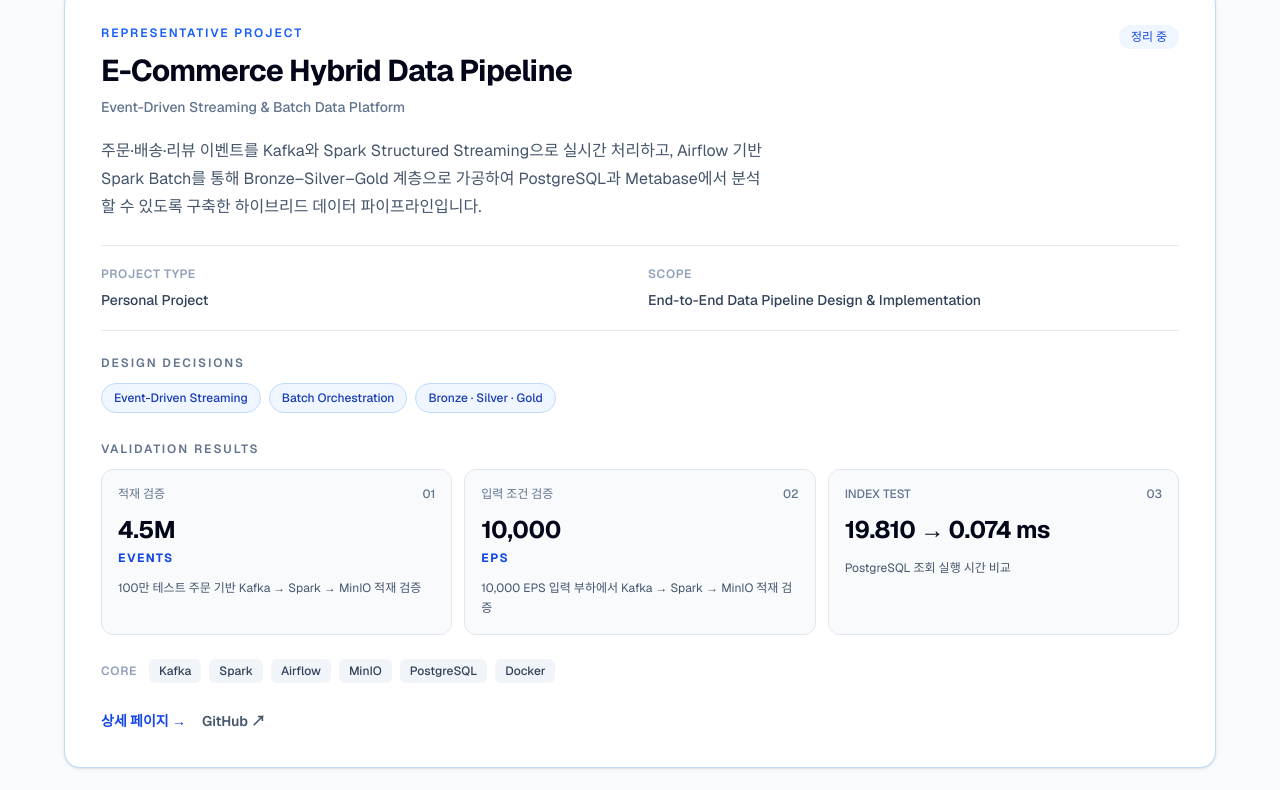
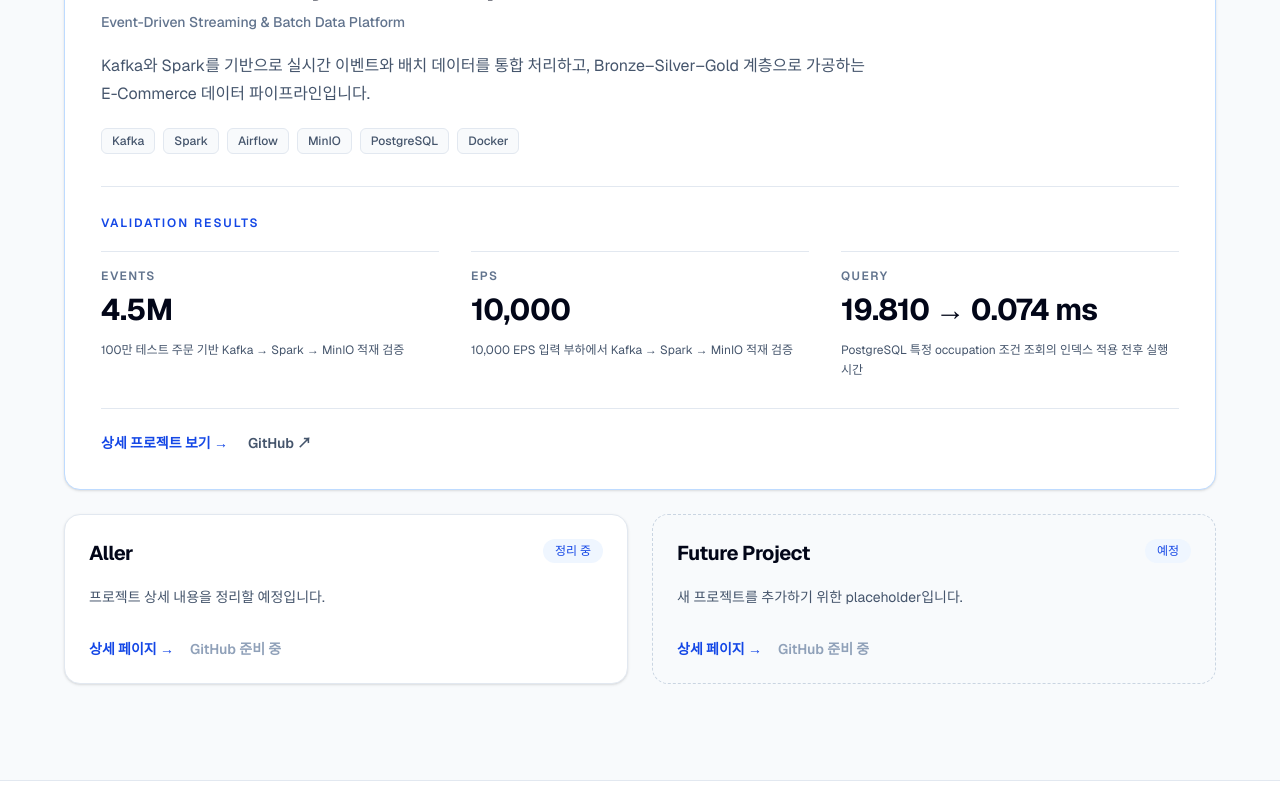
Before and after one commit to bhjin97/data-engineer-portfolio, a Next.js app: page / in a window 1280 px wide. Shown: the part 860-1650 px from the top of the page. Built offline with nearby package versions, Linux system fonts and the light colour scheme.

Commit message:
프로젝트 카드 디자인 변경

```diff
--- a/src/components/project/ProjectCard.tsx
+++ b/src/components/project/ProjectCard.tsx
@@ -11,57 +11,79 @@ export function ProjectCard({ project, prominence = "secondary" }: ProjectCardPr
   const isPrimary = prominence === "primary";
   const isPlanned = project.status === "예정";
 
+  if (isPrimary) {
+    return (
+      <article className="rounded-2xl border border-blue-200 bg-white p-6 shadow-sm sm:p-9">
+        <p className="text-xs font-semibold uppercase tracking-[0.16em] text-blue-600">Representative project</p>
+        <h3 className="mt-3 text-2xl font-bold tracking-tight text-slate-950 sm:text-3xl">{project.title}</h3>
+        {project.subtitle ? <p className="mt-2 text-sm font-medium text-slate-500">{project.subtitle}</p> : null}
+
+        <p className="mt-5 max-w-3xl text-base leading-7 text-slate-600">{project.featuredSummary ?? project.summary}</p>
+
+        {project.coreTechnologies ? (
+          <ul className="mt-5 flex flex-wrap gap-2" aria-label="프로젝트 핵심 기술">
+            {project.coreTechnologies.map((technology) => (
+              <li className="rounded-md border border-slate-200 bg-slate-50 px-2.5 py-1 text-xs font-medium text-slate-600" key={technology}>
+                {technology}
+              </li>
+            ))}
+          </ul>
+        ) : null}
+
+        {project.metrics ? (
+          <div className="mt-8 border-y border-slate-200 py-7">
+            <p className="text-xs font-semibold uppercase tracking-[0.16em] text-blue-700">Validation results</p>
+            <dl className="mt-5 grid gap-x-8 gap-y-6 sm:grid-cols-2 lg:grid-cols-3">
+              {project.metrics.map((metric) => (
+                <div className="min-w-0 border-t border-slate-200 pt-4" key={metric.label}>
+                  <dt className="text-xs font-semibold uppercase tracking-[0.12em] text-slate-500">
+                    {metric.unit ?? metric.label}
+                  </dt>
+                  <dd className="mt-2 break-words text-2xl font-bold tracking-tight text-slate-950 sm:text-3xl">
+                    {metric.value}
+                  </dd>
+                  {metric.description ? <dd className="mt-3 text-xs leading-5 text-slate-600">{metric.description}</dd> : null}
+                </div>
+              ))}
+            </dl>
+          </div>
+        ) : null}
+
+        <div className="mt-6 flex flex-wrap items-center gap-x-5 gap-y-3 text-sm font-semibold">
+          <Link className="text-blue-700 hover:text-blue-800" href={`/projects/${project.slug}`}>
+            상세 프로젝트 보기 <span aria-hidden="true">→</span>
+          </Link>
+          {githubLink ? (
+            <a className="text-slate-600 hover:text-slate-950" href={githubLink.href} target="_blank" rel="noopener noreferrer">
+              GitHub <span aria-hidden="true">↗</span>
+            </a>
+          ) : null}
+        </div>
+      </article>
+    );
+  }
+
   return (
-    <article className={`rounded-2xl border p-6 ${isPrimary ? "border-blue-200 bg-white shadow-sm sm:p-9" : isPlanned ? "border-dashed border-slate-300 bg-transparent text-slate-500" : "border-slate-200 bg-white shadow-sm"}`}>
+    <article className={`rounded-2xl border p-6 ${isPlanned ? "border-dashed border-slate-300 bg-transparent text-slate-500" : "border-slate-200 bg-white shadow-sm"}`}>
       <div className="flex items-start justify-between gap-4">
         <div>
-          {isPrimary ? <p className="mb-3 text-xs font-semibold uppercase tracking-[0.16em] text-blue-600">Representative project</p> : null}
-          <h3 className={`${isPrimary ? "text-2xl sm:text-3xl" : "text-xl"} font-bold tracking-tight text-slate-950`}>{project.title}</h3>
+          <h3 className="text-xl font-bold tracking-tight text-slate-950">{project.title}</h3>
           {project.subtitle ? <p className="mt-2 text-sm font-medium text-slate-500">{project.subtitle}</p> : null}
         </div>
-        <span className="shrink-0 rounded-full bg-blue-50 px-3 py-1 text-xs font-medium text-blue-700">
-          {project.status}
-        </span>
+        <span className="shrink-0 rounded-full bg-blue-50 px-3 py-1 text-xs font-medium text-blue-700">{project.status}</span>
       </div>
-      <p className={`${isPrimary ? "mt-5 max-w-2xl text-base" : "mt-4 text-sm"} leading-7 text-slate-600`}>{project.summary}</p>
-      {isPrimary && (project.projectType || project.scope) ? (
-        <dl className="mt-6 grid gap-4 border-y border-slate-200 py-5 sm:grid-cols-2">
-          {project.projectType ? <div><dt className="text-xs font-semibold uppercase tracking-wider text-slate-400">Project type</dt><dd className="mt-2 text-sm font-medium text-slate-700">{project.projectType}</dd></div> : null}
-          {project.scope ? <div><dt className="text-xs font-semibold uppercase tracking-wider text-slate-400">Scope</dt><dd className="mt-2 text-sm font-medium text-slate-700">{project.scope}</dd></div> : null}
-        </dl>
-      ) : null}
-      {isPrimary && project.features ? (
-        <div className="mt-6">
-          <p className="text-xs font-semibold uppercase tracking-[0.16em] text-slate-500">Design decisions</p>
-          <ul className="mt-3 flex flex-wrap gap-2">
-            {project.features.slice(0, 3).map((feature) => <li className="rounded-full border border-blue-200 bg-blue-50 px-3 py-1.5 text-xs font-medium text-blue-800" key={feature.label}>{feature.label}</li>)}
-          </ul>
-        </div>
-      ) : null}
-      {isPrimary && project.metrics ? (
-        <div className="mt-7">
-          <p className="text-xs font-semibold uppercase tracking-[0.16em] text-slate-500">Validation results</p>
-          <dl className="mt-3 grid gap-3 sm:grid-cols-3">
-          {project.metrics.map((metric) => (
-            <div className="rounded-xl border border-slate-200 bg-slate-50 p-4" key={metric.label}>
-              <dt className="flex items-center justify-between gap-2 text-xs font-medium text-slate-500"><span>{metric.label}</span><span>{metric.index}</span></dt>
-              <dd className="mt-3 text-2xl font-bold tracking-tight text-slate-950">{metric.value}</dd>
-              {metric.unit ? <dd className="mt-1 text-xs font-bold tracking-[0.12em] text-blue-700">{metric.unit}</dd> : null}
-              {metric.description ? <dd className="mt-3 text-xs leading-5 text-slate-600">{metric.description}</dd> : null}
-            </div>
-          ))}
-          </dl>
-        </div>
-      ) : null}
-      {isPrimary && project.coreTechnologies ? (
-        <div className="mt-6 flex flex-wrap items-center gap-2">
-          <span className="mr-1 text-xs font-semibold uppercase tracking-wider text-slate-400">Core</span>
-          {project.coreTechnologies.map((technology) => <span className="rounded-md bg-slate-100 px-2.5 py-1 text-xs font-medium text-slate-700" key={technology}>{technology}</span>)}
-        </div>
-      ) : null}
+      <p className="mt-4 text-sm leading-7 text-slate-600">{project.summary}</p>
       <div className="mt-7 flex flex-wrap items-center gap-4 text-sm font-semibold">
-        <Link className="text-blue-700 hover:text-blue-800" href={`/projects/${project.slug}`}>상세 페이지 <span aria-hidden="true">→</span></Link>
-        {githubLink ? <a className="text-slate-600 hover:text-slate-950" href={githubLink.href}>GitHub <span aria-hidden="true">↗</span></a> : <span className="cursor-not-allowed text-slate-400" title="링크 준비 중">GitHub 준비 중</span>}
+        <Link className="text-blue-700 hover:text-blue-800" href={`/projects/${project.slug}`}>
+          상세 페이지 <span aria-hidden="true">→</span>
+        </Link>
+        {githubLink ? (
+          <a className="text-slate-600 hover:text-slate-950" href={githubLink.href} target="_blank" rel="noopener noreferrer">
+            GitHub <span aria-hidden="true">↗</span>
+          </a>
+        ) : (
+          <span className="cursor-not-allowed text-slate-400" title="링크 준비 중">GitHub 준비 중</span>
+        )}
       </div>
     </article>
   );
--- a/src/components/sections/HeroSection.tsx
+++ b/src/components/sections/HeroSection.tsx
@@ -22,14 +22,6 @@ export function HeroSection() {
             <a className={secondaryButton} href={profile.links.github} target="_blank" rel="noopener noreferrer">GitHub</a>
             <a className={secondaryButton} href={profile.links.blog} target="_blank" rel="noopener noreferrer">Blog</a>
           </div>
-          <div className="mt-10 flex flex-col gap-3 border-t border-slate-200 pt-6 sm:flex-row sm:items-center sm:gap-5" aria-label="주요 기술 스택">
-            <p className="text-xs font-semibold uppercase tracking-[0.16em] text-slate-400">Core stack</p>
-            <ul className="flex flex-wrap gap-x-5 gap-y-2">
-            {profile.stack.map((technology) => (
-              <li className="text-sm font-semibold text-slate-600" key={technology}>{technology}</li>
-            ))}
-            </ul>
-          </div>
         </div>
       </div>
     </section>
--- a/src/data/projects.ts
+++ b/src/data/projects.ts
@@ -24,6 +24,8 @@ export const projects: Project[] = [
     slug: "meta-pipeline",
     title: "E-Commerce Hybrid Data Pipeline",
     subtitle: "Event-Driven Streaming & Batch Data Platform",
+    featuredSummary:
+      "Kafka와 Spark를 기반으로 실시간 이벤트와 배치 데이터를 통합 처리하고, Bronze–Silver–Gold 계층으로 가공하는 E-Commerce 데이터 파이프라인입니다.",
     summary:
       "주문·배송·리뷰 이벤트를 Kafka와 Spark Structured Streaming으로 실시간 처리하고, Airflow 기반 Spark Batch를 통해 Bronze–Silver–Gold 계층으로 가공하여 PostgreSQL과 Metabase에서 분석할 수 있도록 구축한 하이브리드 데이터 파이프라인입니다.",
     status: "정리 중",
@@ -72,9 +74,9 @@ export const projects: Project[] = [
       },
       {
         index: "03",
-        label: "INDEX TEST",
+        label: "QUERY",
         value: "19.810 → 0.074 ms",
-        description: "PostgreSQL 조회 실행 시간 비교",
+        description: "PostgreSQL 특정 occupation 조건 조회의 인덱스 적용 전후 실행 시간",
       },
     ],
     coreTechnologies: ["Kafka", "Spark", "Airflow", "MinIO", "PostgreSQL", "Docker"],
--- a/src/types/project.ts
+++ b/src/types/project.ts
@@ -138,6 +138,7 @@ export type Project = {
   slug: string;
   title: string;
   summary: string;
+  featuredSummary?: string;
   status: ProjectStatus;
   featured: boolean;
   featuredOrder?: number;
```
